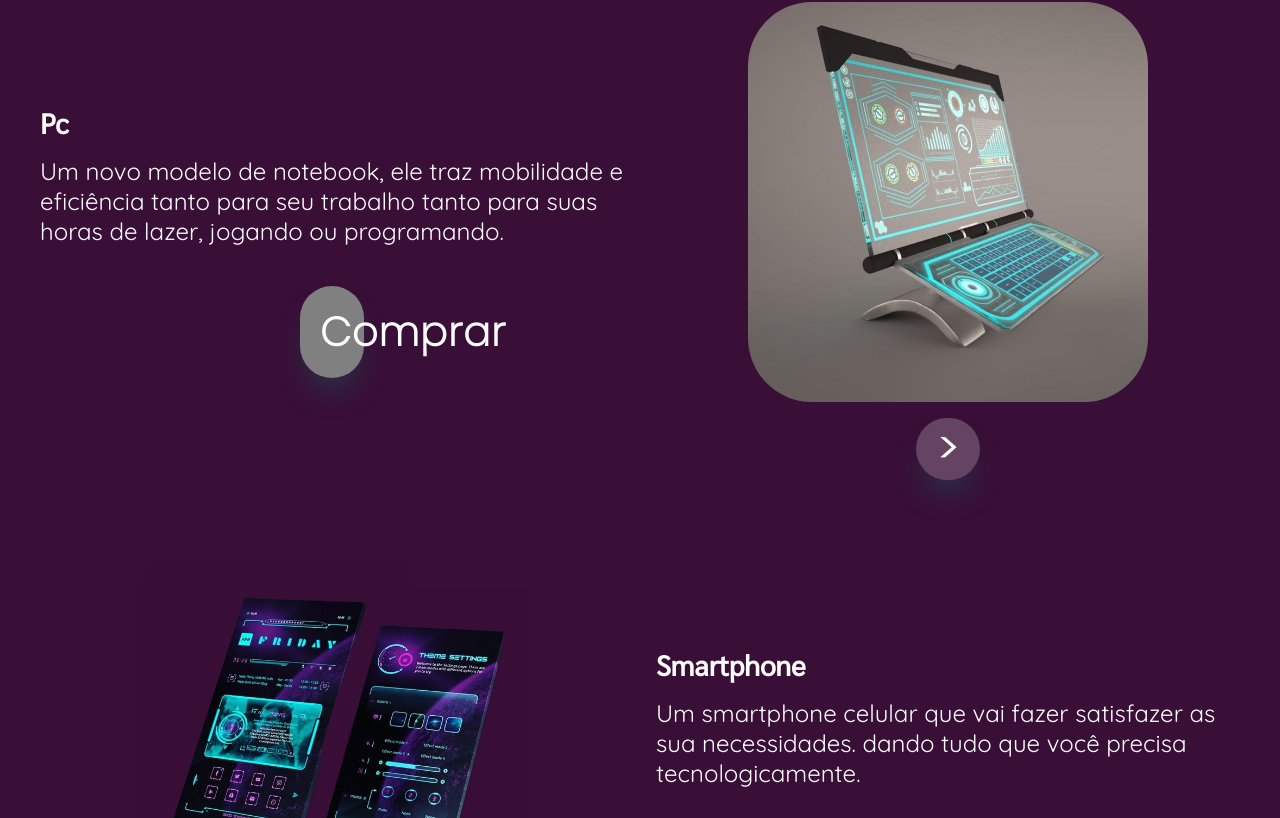
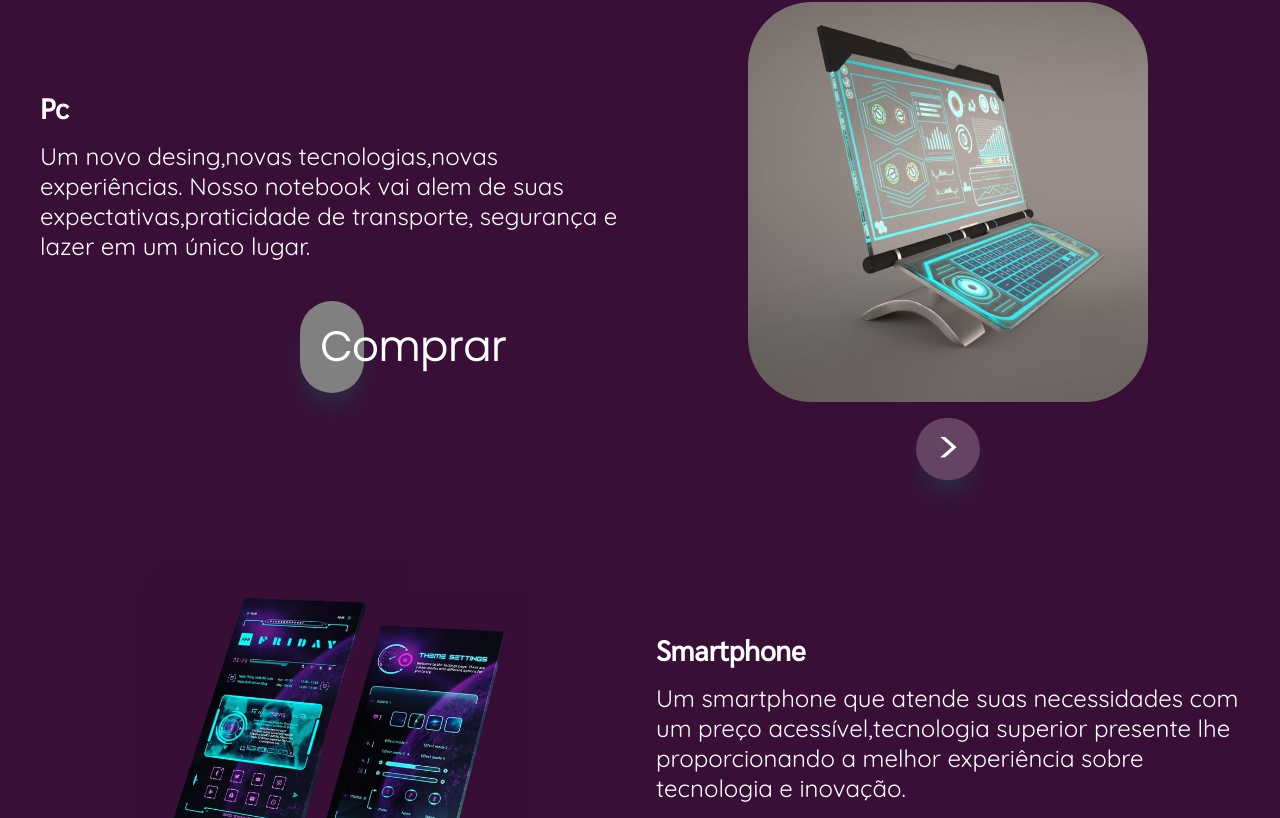
Before and after one commit to oBST01/HigheR, a React (Vite) app: page /video in a window 1280 px wide. Shown: the part 2242-3060 px from the top of the page. Built offline with nearby package versions, Linux system fonts and the light colour scheme.

Commit message:
change products description

```diff
--- a/src/Pages/Acessorios/Sections/Products/index.tsx
+++ b/src/Pages/Acessorios/Sections/Products/index.tsx
@@ -18,7 +18,10 @@ const Products = () => {
         imageAlt="relogio higheR"
         imageStyle={{ maxWidth: "90vmin" }}
         alignment="left"
-        description="Esta luva controla toda tecnologia existente, ela pode controlar algo mexendo os dedos ou até mesmo a voz!"
+        description="Ja pensou em unir o vintage com a mais alta tecnologia da atualidade?
+        Nós sim,um instrumento do dia a dia com uma
+        aparência excêntrica e antiga com a mais alta
+        tecnologia e recursos inovadores."
       />
       <ProductItem
       title="Luva"
--- a/src/Pages/Mobilidade/Sections/Products/index.tsx
+++ b/src/Pages/Mobilidade/Sections/Products/index.tsx
@@ -15,20 +15,24 @@ const Products = () => {
     <Section scrollFadePosition={700} style={{ background: "#000115" }}>
       <SectionTitle>Produtos</SectionTitle>
       <ProductItem
-      title="Bike"
+        title="Bike"
         images={[BikeImage1, BikeImage2, BikeImage3, BikeImage4]}
         imageAlt="bike higheR"
         imageStyle={{ maxWidth: "90vmin" }}
         alignment="center"
-        description="Uma bike altamente tecnológica, que não possui raios nas rodas. A bicicleta é equipada com sistema bluetooth capaz de parear com qualquer aparelho, obedece a comandos de voz e possui sistema GPS"
+        description="Ja pensou em ter um meio de trasporte prático,rápido,tecnologico e nao poluente?
+        Pois temos soluções acessíveis,nosso novo produto Cnc56 é um exemplo, se mover nunca foi tao facil e tecnológico.
+        Conectado a tudo e todos mesmo em movimento."
       />
       <ProductItem
-      title="Hoverboard"
+        title="Hoverboard"
         images={[HoverboardImage1, HoverboardImage2, HoverboardImage3]}
         imageAlt="hoverboard higheR"
         imageStyle={{ maxWidth: "90vmin" }}
         alignment="center"
-        description="Diferentemente dos outros fakeboards que você já está acostumado a ver, esse hoverboard realmente levita, não toca no chão e pode voar até certas altitudes"
+        description="Levitaçao,caregamento via
+        energia solar,limpo de poluentes,velocidade e praticidade,
+        estamos falando do nosso hoverboard."
       />
     </Section>
   );
--- a/src/Pages/Video/Sections/Products/index.tsx
+++ b/src/Pages/Video/Sections/Products/index.tsx
@@ -9,19 +9,26 @@ import PhoneImage2 from "../../../../assets/cel2.jpg";
 
 const Products = () => {
   return (
-    <Section scrollFadePosition={900} style={{ background: "#390F37", marginTop: "10vh" }}>
+    <Section
+      scrollFadePosition={900}
+      style={{ background: "#390F37", marginTop: "10vh" }}
+    >
       <SectionTitle>Inovações</SectionTitle>
       <ProductItem
-      title="Pc"
-      description="Um novo modelo de notebook, ele traz mobilidade e eficiência tanto para seu trabalho tanto para suas horas de lazer, jogando ou programando."
+        title="Pc"
+        description="Um novo desing,novas tecnologias,novas experiências.
+      Nosso notebook vai alem de suas expectativas,praticidade de transporte,
+      segurança e lazer em um único lugar."
         images={[PcImage1, PcImage2]}
         imageAlt="pc higheR"
         alignment="right"
         imageStyle={{ maxWidth: "50vh" }}
       />
       <ProductItem
-      title="Smartphone"
-      description="Um smartphone celular que vai fazer satisfazer as sua necessidades. dando tudo que você precisa tecnologicamente."
+        title="Smartphone"
+        description="Um smartphone que atende suas necessidades com um preço
+        acessível,tecnologia superior presente lhe proporcionando
+        a melhor experiência sobre tecnologia e inovação."
         images={[PhoneImage1, PhoneImage2]}
         imageAlt="phone higheR"
         alignment="left"
```
